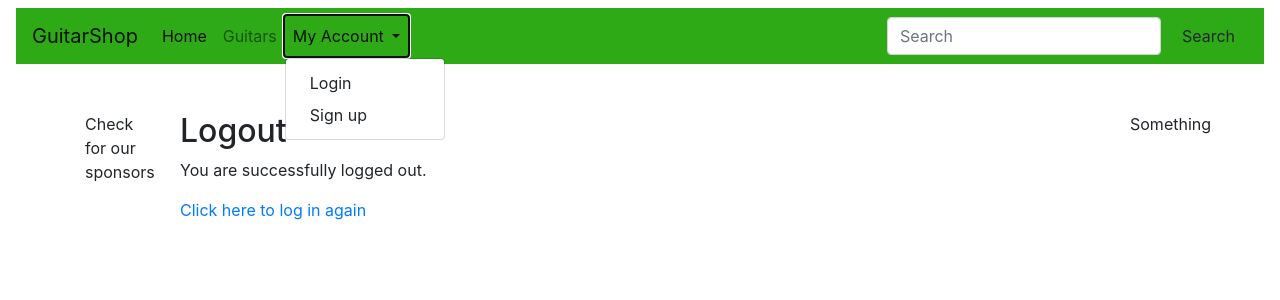
After one commit to matloska/guitar_shop, a Django app: template main/templates/registration/logged_out.html in a window 1280 px wide, after a click on "My Account". The commit adds this page. Shown: the top 300 px of the page. Run offline with Django 3.2, Linux system fonts and the light colour scheme; the template is opened without the code that fills it, so the values that code supplies are empty.

Commit message:
Added authentication and user registration. Restricted access for adding new guitars only for administrator. Little visual changes: navbar color and position of elements changed

```diff
--- a/GuitarShop/settings.py
+++ b/GuitarShop/settings.py
@@ -127,3 +127,6 @@ DEFAULT_AUTO_FIELD = 'django.db.models.BigAutoField'
 # Media
 MEDIA_ROOT = os.path.join(BASE_DIR, 'media')
 MEDIA_URL = '/media/'
+
+#Login redirect
+LOGIN_REDIRECT_URL = '/'
--- /dev/null
+++ b/main/mixins.py
@@ -0,0 +1,5 @@
+from django.contrib.auth.mixins import UserPassesTestMixin
+
+class SuperuserRequiredMixin(UserPassesTestMixin):
+    def test_func(self) -> bool | None:
+        return self.request.user.is_superuser
--- a/main/templates/main/base.html
+++ b/main/templates/main/base.html
@@ -8,10 +8,12 @@
     <!-- Bootstrap CSS -->
     <link rel="stylesheet" href="https://cdn.jsdelivr.net/npm/bootstrap@4.3.1/dist/css/bootstrap.min.css" integrity="sha384-ggOyR0iXCbMQv3Xipma34MD+dH/1fQ784/j6cY/iJTQUOhcWr7x9JvoRxT2MZw1T" crossorigin="anonymous">
 
-    <title>GuitarShop</title>
+    <title>Guitar shop - {% block title %}
+      {% endblock %}
+    </title>
   </head>
   <body>
-    <nav class="navbar navbar-expand-lg navbar-light bg-light">
+    <nav class="navbar navbar-expand-lg navbar-light mt-2 ml-3 mr-3" style="background-color: rgb(47, 170, 23);">
         <a class="navbar-brand" href="#">GuitarShop</a>
         <button class="navbar-toggler" type="button" data-toggle="collapse" data-target="#navbarSupportedContent" aria-controls="navbarSupportedContent" aria-expanded="false" aria-label="Toggle navigation">
           <span class="navbar-toggler-icon"></span>
@@ -25,6 +27,7 @@
             <li class="nav-item">
               <a class="nav-link" href="{% url 'main:guitar_list' %}">Guitars</a>
             </li>
+            {% if request.user.is_superuser %}
             <li class="nav-item dropdown">
               <a class="nav-link dropdown-toggle" href="#" id="navbarDropdown" role="button" data-toggle="dropdown" aria-haspopup="true" aria-expanded="false">
                 Shop management
@@ -33,13 +36,21 @@
                 <a class="dropdown-item" href="{% url 'main:add_guitar' %}">Add Guitars</a>
               </div>
             </li>
+            {% endif %}
             <li class="nav-item dropdown">
               <a class="nav-link dropdown-toggle" href="#" id="navbarDropdown" role="button" data-toggle="dropdown" aria-haspopup="true" aria-expanded="false">
                 My Account
               </a>
+              {% if request.user.is_authenticated %}
               <div class="dropdown-menu" aria-labelledby="navbarDropdown">
-                <a class="dropdown-item" href="#">Login</a>
+                <a class="dropdown-item" href="{% url 'main:logout' %}">Logout</a>
               </div>
+              {% else %}
+              <div class="dropdown-menu" aria-labelledby="navbarDropdown">
+                <a class="dropdown-item" href="{% url 'main:login' %}">Login</a>
+                <a class="dropdown-item" href="{% url 'main:register' %}">Sign up</a>
+              </div>
+              {% endif %}
             </li>
           </ul>
           <form class="form-inline my-2 my-lg-0">
@@ -49,9 +60,20 @@
         </div>
       </nav>
 
-    {% block content %}
-
-    {% endblock content %}
+        <div class="container mt-5">
+          <div class="row">
+            <div class="col-1">
+              Check for our sponsors
+            </div>
+            <div class="col-10">
+              {% block content %}
+              {% endblock content %}
+            </div>
+            <div class="col-1">
+              Something
+            </div>
+          </div>
+        </div>
 
     <!-- Optional JavaScript -->
     <!-- jQuery first, then Popper.js, then Bootstrap JS -->
--- a/main/templates/main/guitarmodel_form.html
+++ b/main/templates/main/guitarmodel_form.html
@@ -1,4 +1,6 @@
 {% extends 'main/base.html' %}
+
+{% block title %}add a guitar{% endblock %}
 
 {% block content %}
 <h2>Add a guitar</h2>
--- a/main/templates/main/guitarmodel_list.html
+++ b/main/templates/main/guitarmodel_list.html
@@ -1,4 +1,7 @@
 {% extends 'main/base.html' %}
+
+{% block title %}list of guitars{% endblock %}
+
 {% block content %}
 <h2>List guitars</h2>
 
--- a/main/templates/main/home.html
+++ b/main/templates/main/home.html
@@ -1,4 +1,7 @@
 {% extends 'main/base.html' %}
+
+{% block title %}home{% endblock %}
+
 {% block content %}
 <h2>Welcome in our guitar shop!</h2>
 <h3>Here you can check out for best guitars in best prices</h3>
--- /dev/null
+++ b/main/templates/registration/logged_out.html
@@ -0,0 +1,9 @@
+{% extends '../main/base.html' %}
+
+{% block title %}logout page{% endblock %}
+
+{% block content %}
+<h2>Logout</h2>
+<p>You are successfully logged out.</p>
+<p><a href="{%url 'main:login'}">Click here to log in again</a></p>
+{% endblock %}
```
Also changed, not shown: main/forms.py (added, +22 -0 lines), main/templates/main/register.html (added, +12 -0 lines), main/templates/main/register_done.html (added, +10 -0 lines), main/templates/registration/login.html (added, +23 -0 lines), main/urls.py (+7 -3 lines), main/views.py (+24 -3 lines).
